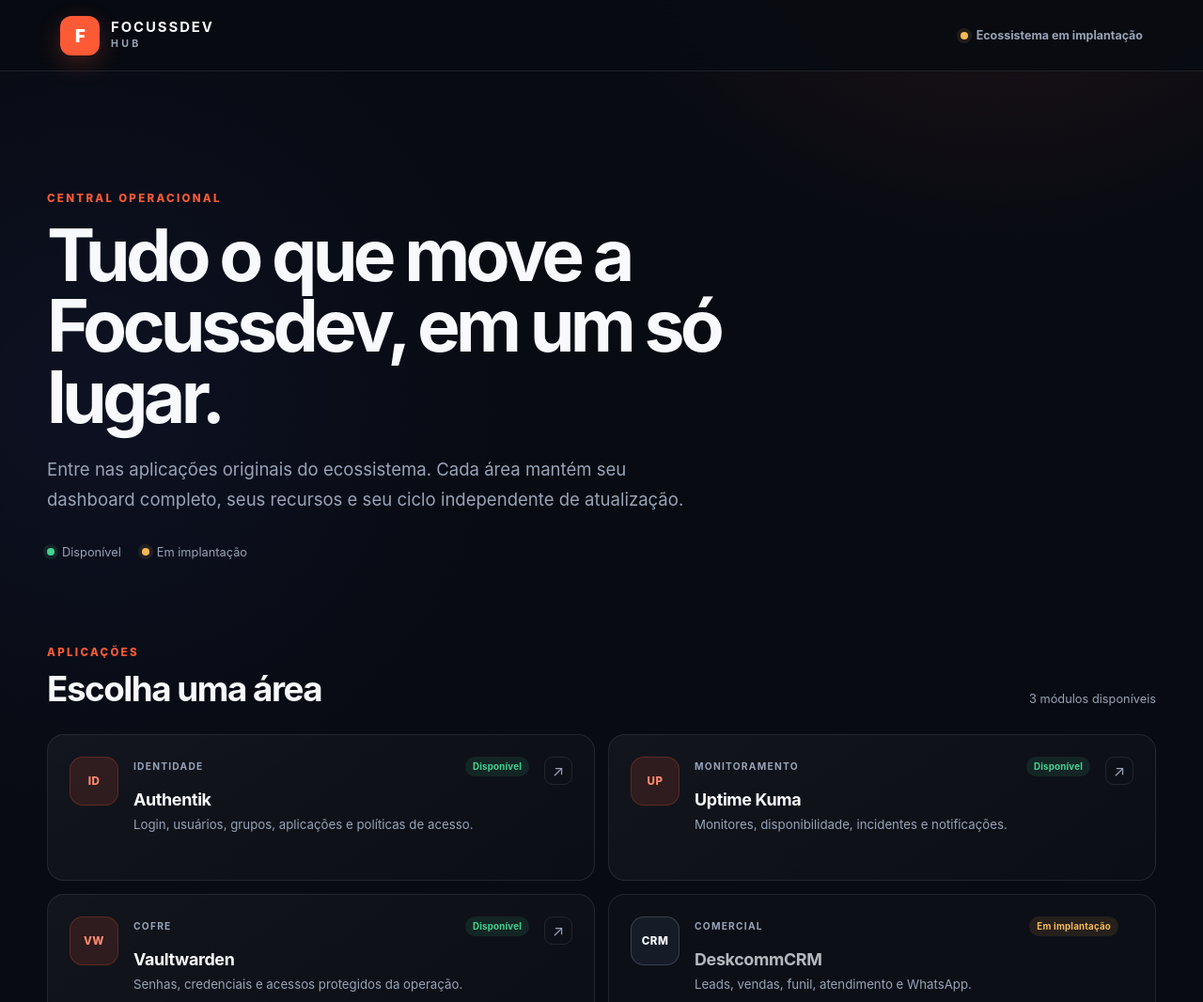
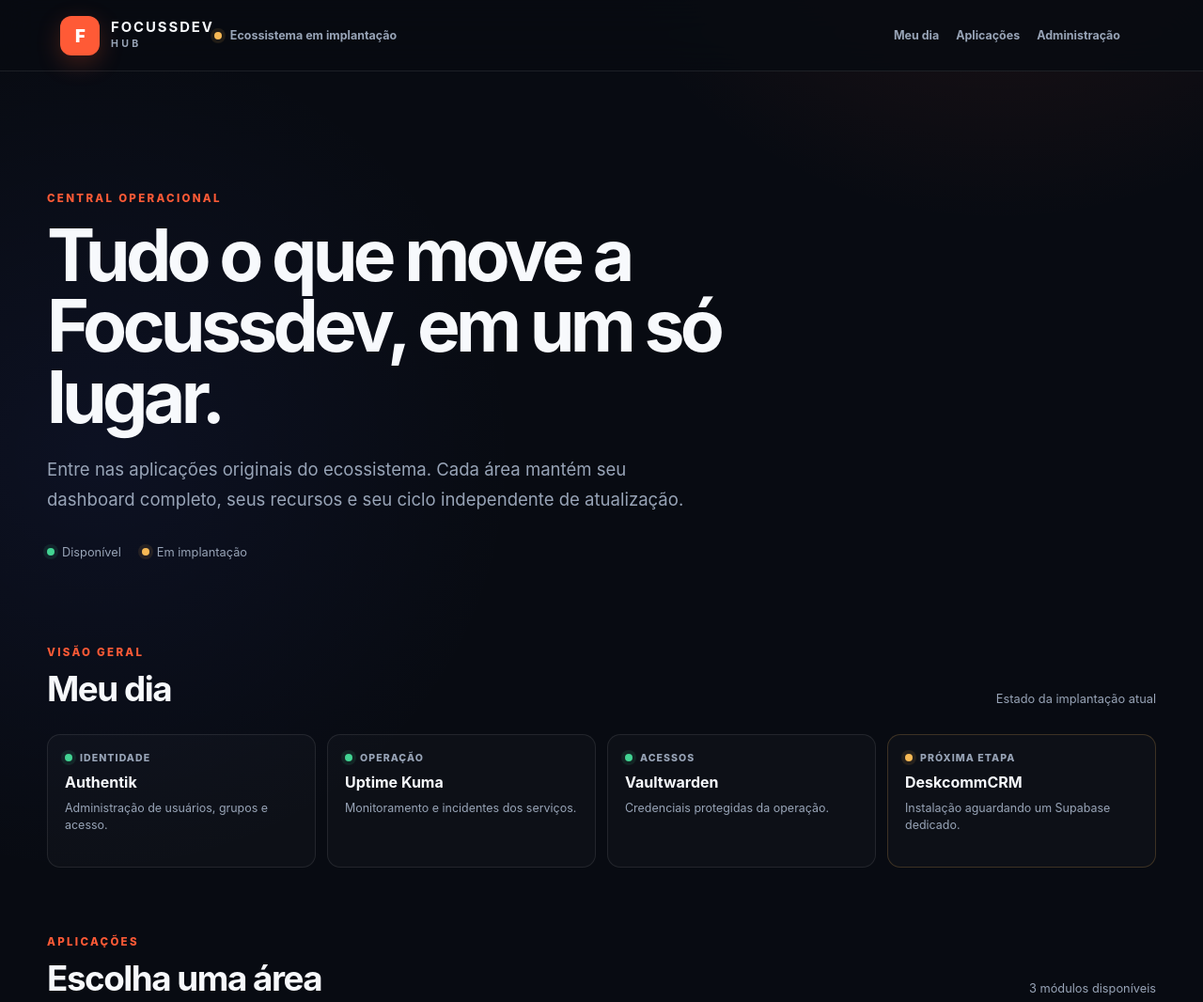
Before and after one commit to focussdevserv/focussdev-platform, a plain HTML site: page hub/index.html in a window 1280 px wide. Shown: the top 1066 px of the page at 94% size. Drawn offline with Linux system fonts and the light colour scheme.

Commit message:
feat: adiciona menu central e painel meu dia ao hub

```diff
--- a/hub/index.html
+++ b/hub/index.html
@@ -29,6 +29,11 @@
         <span class="environment-dot" aria-hidden="true"></span>
         Ecossistema em implantação
       </div>
+      <nav class="hub-nav" aria-label="Menu principal">
+        <a href="#meu-dia">Meu dia</a>
+        <a href="#aplicacoes">Aplicações</a>
+        <a href="https://auth.focussdev.space">Administração</a>
+      </nav>
     </header>
 
     <main>
@@ -43,6 +48,39 @@
         <div class="legend" aria-label="Legenda dos módulos">
           <span><i class="status-dot is-online" aria-hidden="true"></i>Disponível</span>
           <span><i class="status-dot is-building" aria-hidden="true"></i>Em implantação</span>
+        </div>
+      </section>
+
+      <section class="daily-panel" aria-labelledby="meu-dia-titulo">
+        <div class="section-heading">
+          <div>
+            <p class="eyebrow">VISÃO GERAL</p>
+            <h2 id="meu-dia-titulo">Meu dia</h2>
+          </div>
+          <p>Estado da implantação atual</p>
+        </div>
+
+        <div class="daily-grid">
+          <a class="daily-card" href="https://auth.focussdev.space">
+            <span class="daily-label"><i class="status-dot is-online" aria-hidden="true"></i>Identidade</span>
+            <strong>Authentik</strong>
+            <span>Administração de usuários, grupos e acesso.</span>
+          </a>
+          <a class="daily-card" href="https://status.focussdev.space">
+            <span class="daily-label"><i class="status-dot is-online" aria-hidden="true"></i>Operação</span>
+            <strong>Uptime Kuma</strong>
+            <span>Monitoramento e incidentes dos serviços.</span>
+          </a>
+          <a class="daily-card" href="https://cofre.focussdev.space">
+            <span class="daily-label"><i class="status-dot is-online" aria-hidden="true"></i>Acessos</span>
+            <strong>Vaultwarden</strong>
+            <span>Credenciais protegidas da operação.</span>
+          </a>
+          <article class="daily-card daily-card-next">
+            <span class="daily-label"><i class="status-dot is-building" aria-hidden="true"></i>Próxima etapa</span>
+            <strong>DeskcommCRM</strong>
+            <span>Instalação aguardando um Supabase dedicado.</span>
+          </article>
         </div>
       </section>
 
--- a/hub/styles.css
+++ b/hub/styles.css
@@ -120,6 +120,84 @@
   color: var(--muted);
   font-size: 0.78rem;
   font-weight: 650;
+}
+
+.hub-nav {
+  display: inline-flex;
+  align-items: center;
+  gap: 18px;
+  margin-left: auto;
+  margin-right: 24px;
+  color: var(--muted);
+  font-size: 0.78rem;
+  font-weight: 700;
+}
+
+.hub-nav a {
+  text-decoration: none;
+}
+
+.hub-nav a:hover,
+.hub-nav a:focus-visible {
+  color: var(--text);
+}
+
+.daily-panel {
+  padding-bottom: 72px;
+}
+
+.daily-grid {
+  display: grid;
+  grid-template-columns: repeat(4, minmax(0, 1fr));
+  gap: 12px;
+}
+
+.daily-card {
+  display: flex;
+  min-height: 142px;
+  flex-direction: column;
+  gap: 9px;
+  padding: 18px;
+  color: inherit;
+  border: 1px solid var(--line);
+  border-radius: 14px;
+  background: rgba(255, 255, 255, 0.025);
+  text-decoration: none;
+}
+
+a.daily-card {
+  transition: border-color 180ms ease, transform 180ms ease;
+}
+
+a.daily-card:hover,
+a.daily-card:focus-visible {
+  border-color: rgba(255, 90, 54, 0.46);
+  transform: translateY(-2px);
+}
+
+.daily-card-next {
+  border-color: rgba(247, 185, 85, 0.2);
+}
+
+.daily-label {
+  display: inline-flex;
+  align-items: center;
+  gap: 8px;
+  color: var(--muted);
+  font-size: 0.66rem;
+  font-weight: 800;
+  letter-spacing: 0.1em;
+  text-transform: uppercase;
+}
+
+.daily-card strong {
+  font-size: 1rem;
+}
+
+.daily-card > span:last-child {
+  color: var(--muted);
+  font-size: 0.78rem;
+  line-height: 1.45;
 }
 
 .environment-dot,
@@ -373,6 +451,10 @@
     grid-template-columns: 1fr;
   }
 
+  .daily-grid {
+    grid-template-columns: repeat(2, minmax(0, 1fr));
+  }
+
   .hero {
     padding-top: 68px;
   }
@@ -390,6 +472,10 @@
     text-align: right;
   }
 
+  .hub-nav {
+    display: none;
+  }
+
   main,
   footer {
     width: min(100% - 28px, 1180px);
@@ -404,6 +490,10 @@
     grid-template-columns: 44px 1fr;
     min-height: 146px;
     padding: 18px;
+  }
+
+  .daily-grid {
+    grid-template-columns: 1fr;
   }
 
   .module-icon {
```
